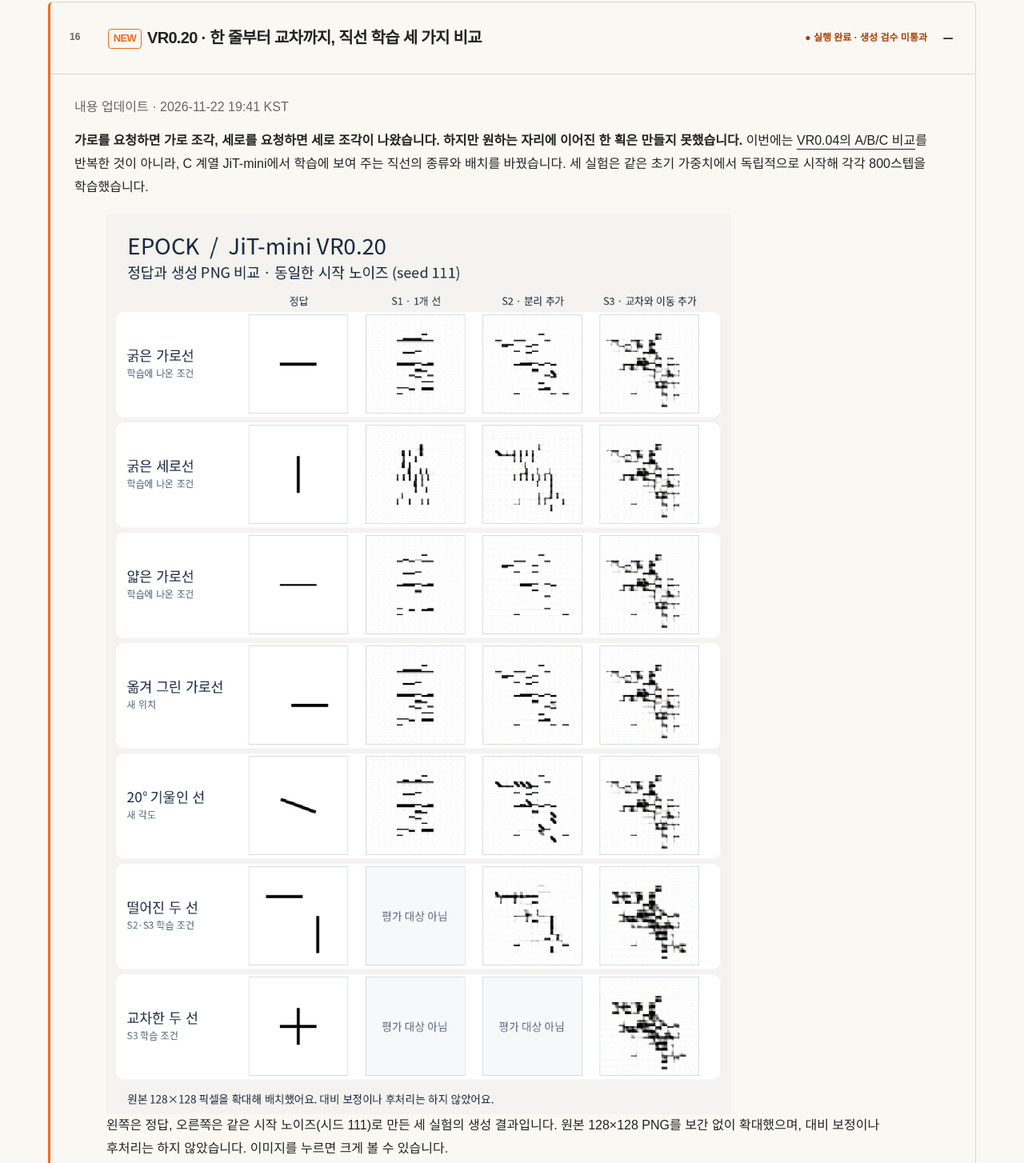
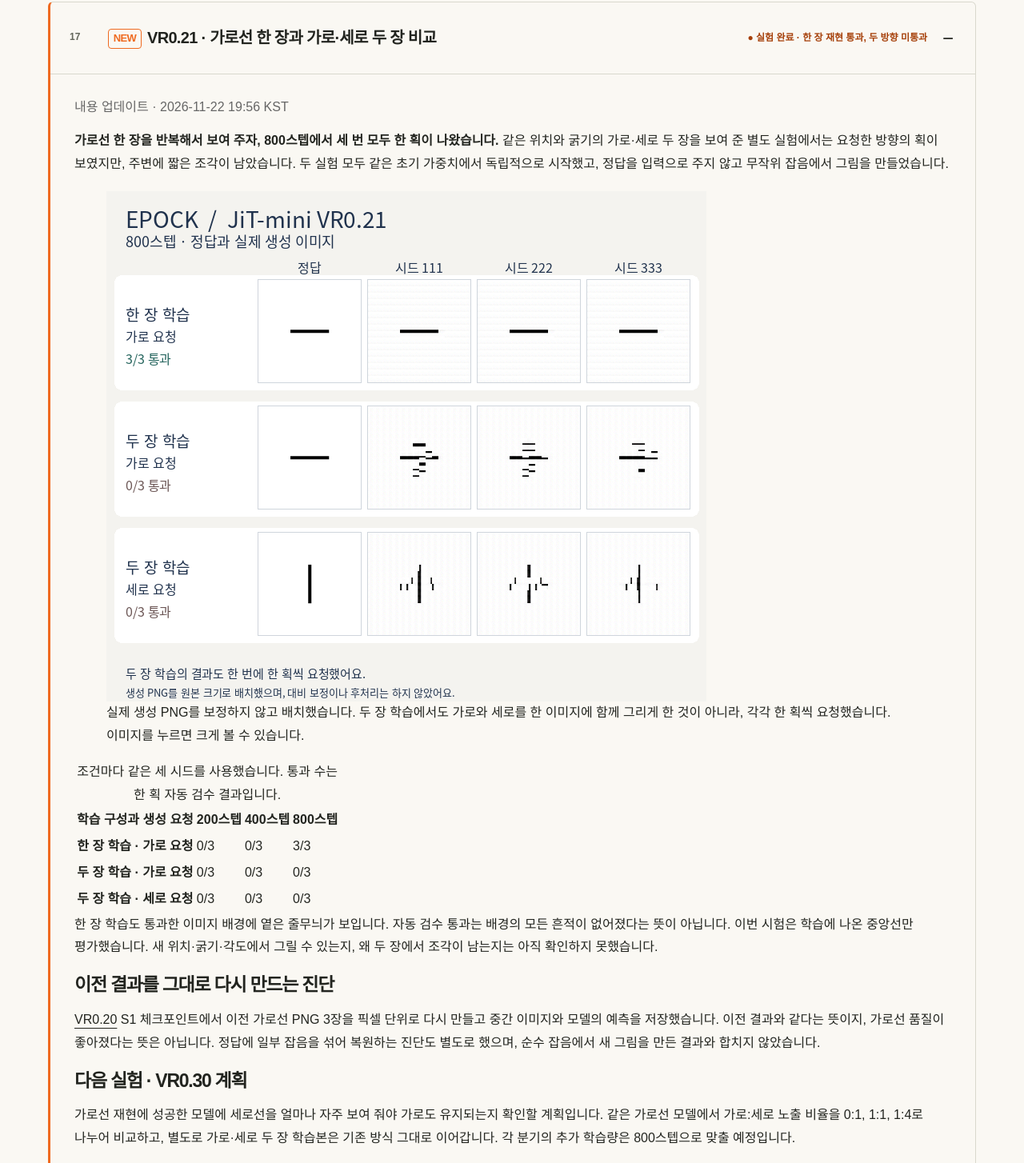
Before and after one commit to Dalhangah/epock2026, a plain HTML site: page workarchaive/pages/stage-pipeline.html in a window 1280 px wide. Shown: the part 443-1897 px from the top of the page at 80% size. Drawn offline with Linux system fonts and the light colour scheme.

Commit message:
Record JiT-mini VR0.21 one-stroke control results

```diff
--- a/workarchaive/pages/stage-pipeline.html
+++ b/workarchaive/pages/stage-pipeline.html
@@ -37,7 +37,7 @@
         </div>
       </nav>
     </header>
-    <main data-task-default="new" id="main" data-new-task="jit-mini-v020" data-next-task="pilot-next">
+    <main data-task-default="new" id="main" data-new-task="jit-mini-v021" data-next-task="pilot-next">
       <nav aria-label="현재 위치" class="breadcrumbs sr-only">
         <ol>
           <li><a href="../index.html">홈</a></li>
@@ -49,10 +49,10 @@
         <p class="eyebrow sr-only">PROJECT PROGRESS / 04</p>
         <h1 class="sr-only">파이프라인 제작</h1>
         <p class="large">각 도구를 하나의 흐름으로 잇습니다.</p>
-        <span class="label">VR0.20 · 직선 다양성 실험 · 한 획 검수 미통과</span>
+        <span class="label">VR0.21 · 가로선 한 장 재현 확인 · 두 방향 검수 미통과</span>
         <p class="caption">
-          2026.11.22 업데이트 · 같은 JiT-mini 모델로 직선 학습 세 가지를 비교했습니다.
-          일부 결과에서 방향은 바뀌었지만, 원하는 자리에 끊기지 않은 한 획은 확인하지 못했습니다.
+          2026.11.22 업데이트 · 가로선 한 장을 배운 모델은 세 번 모두 한 획을 재현했습니다.
+          가로와 세로를 함께 배운 모델은 방향에 반응했지만, 획 주변에 조각을 남겼습니다.
         </p>
       </div>
       <p class="accordion-help">
@@ -62,10 +62,87 @@
       </p>
       <details
         class="task-accordion active"
+        id="jit-mini-v021"
+        data-task-number="17"
+        data-task-order="170"
+        open
+      >
+        <summary>
+          <span class="task-number">17</span>
+          <span class="task-title">VR0.21 · 가로선 한 장과 가로·세로 두 장 비교</span>
+          <span class="task-status active">● 실험 완료 · 한 장 재현 통과, 두 방향 미통과</span>
+        </summary>
+        <div class="accordion-body">
+          <p class="task-updated">
+            내용 업데이트 · <time datetime="2026-11-22T19:56+09:00">2026-11-22 19:56 KST</time>
+          </p>
+          <p>
+            <strong>가로선 한 장을 반복해서 보여 주자, 800스텝에서 세 번 모두 한 획이 나왔습니다.</strong>
+            같은 위치와 굵기의 가로·세로 두 장을 보여 준 별도 실험에서는 요청한 방향의 획이 보였지만,
+            주변에 짧은 조각이 남았습니다. 두 실험 모두 같은 초기 가중치에서 독립적으로 시작했고,
+            정답을 입력으로 주지 않고 무작위 잡음에서 그림을 만들었습니다.
+          </p>
+          <figure>
+            <a href="../assets/images/pipeline/jit-mini-v021-controls.webp">
+              <img
+                src="../assets/images/pipeline/jit-mini-v021-controls.webp"
+                alt="800스텝에서 정답과 세 시드의 실제 이미지를 비교. 한 장 학습은 가로선 3개 모두 통과했지만, 두 장 학습의 가로와 세로 요청은 주변 조각 때문에 모두 미통과했습니다."
+                width="750"
+                height="638"
+                loading="lazy"
+                style="display:block;width:100%;max-width:750px;height:auto"
+              />
+            </a>
+            <figcaption>
+              실제 생성 PNG를 보정하지 않고 배치했습니다. 두 장 학습에서도 가로와 세로를
+              한 이미지에 함께 그리게 한 것이 아니라, 각각 한 획씩 요청했습니다. 이미지를 누르면 크게 볼 수 있습니다.
+            </figcaption>
+          </figure>
+          <div class="table-wrap" role="region" aria-label="VR0.21 스텝별 자동 검수" tabindex="0">
+            <table>
+              <caption>조건마다 같은 세 시드를 사용했습니다. 통과 수는 한 획 자동 검수 결과입니다.</caption>
+              <thead>
+                <tr>
+                  <th scope="col">학습 구성과 생성 요청</th>
+                  <th scope="col">200스텝</th>
+                  <th scope="col">400스텝</th>
+                  <th scope="col">800스텝</th>
+                </tr>
+              </thead>
+              <tbody>
+                <tr><th scope="row">한 장 학습 · 가로 요청</th><td>0/3</td><td>0/3</td><td>3/3</td></tr>
+                <tr><th scope="row">두 장 학습 · 가로 요청</th><td>0/3</td><td>0/3</td><td>0/3</td></tr>
+                <tr><th scope="row">두 장 학습 · 세로 요청</th><td>0/3</td><td>0/3</td><td>0/3</td></tr>
+              </tbody>
+            </table>
+          </div>
+          <p>
+            한 장 학습도 통과한 이미지 배경에 옅은 줄무늬가 보입니다. 자동 검수 통과는 배경의
+            모든 흔적이 없어졌다는 뜻이 아닙니다. 이번 시험은 학습에 나온 중앙선만 평가했습니다.
+            새 위치·굵기·각도에서 그릴 수 있는지, 왜 두 장에서 조각이 남는지는 아직 확인하지 못했습니다.
+          </p>
+          <h3>이전 결과를 그대로 다시 만드는 진단</h3>
+          <p>
+            <a href="#jit-mini-v020">VR0.20</a> S1 체크포인트에서 이전 가로선 PNG 3장을 픽셀 단위로
+            다시 만들고 중간 이미지와 모델의 예측을 저장했습니다. 이전 결과와 같다는 뜻이지,
+            가로선 품질이 좋아졌다는 뜻은 아닙니다. 정답에 일부 잡음을 섞어 복원하는 진단도 별도로
+            했으며, 순수 잡음에서 새 그림을 만든 결과와 합치지 않았습니다.
+          </p>
+          <h3>다음 실험 · VR0.30 계획</h3>
+          <p>
+            가로선 재현에 성공한 모델에 세로선을 얼마나 자주 보여 줘야 가로도 유지되는지 확인할
+            계획입니다. 같은 가로선 모델에서 가로:세로 노출 비율을 0:1, 1:1, 1:4로 나누어 비교하고,
+            별도로 가로·세로 두 장 학습본은 기존 방식 그대로 이어갑니다.
+            각 분기의 추가 학습량은 800스텝으로 맞출 예정입니다.
+          </p>
+        </div>
+      </details>
+
+      <details
+        class="task-accordion active"
         id="jit-mini-v020"
         data-task-number="16"
         data-task-order="160"
-        open
       >
         <summary>
           <span class="task-number">16</span>
```
Also changed, not shown: workarchaive/assets/images/pipeline/jit-mini-v021-controls.webp (added).
